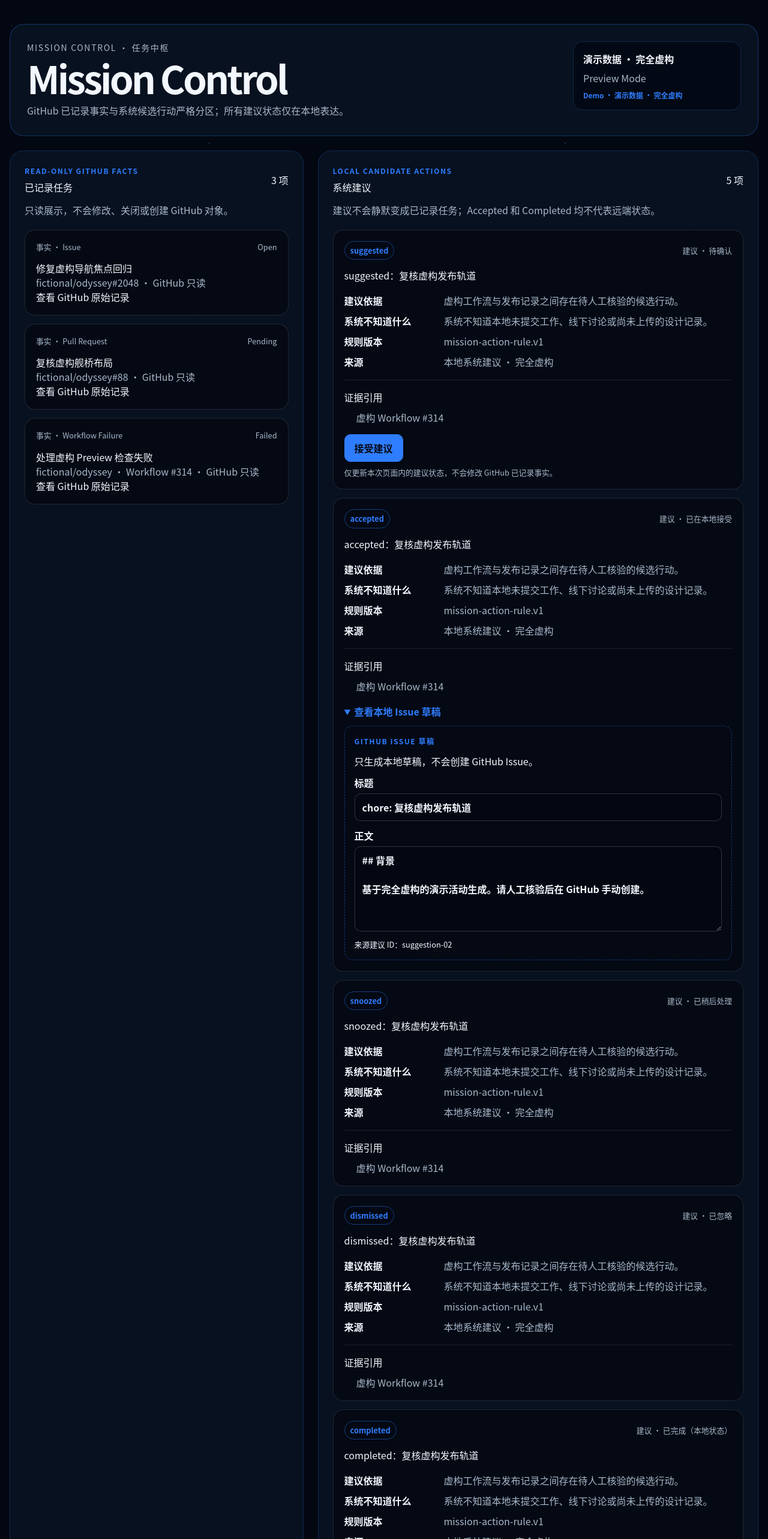
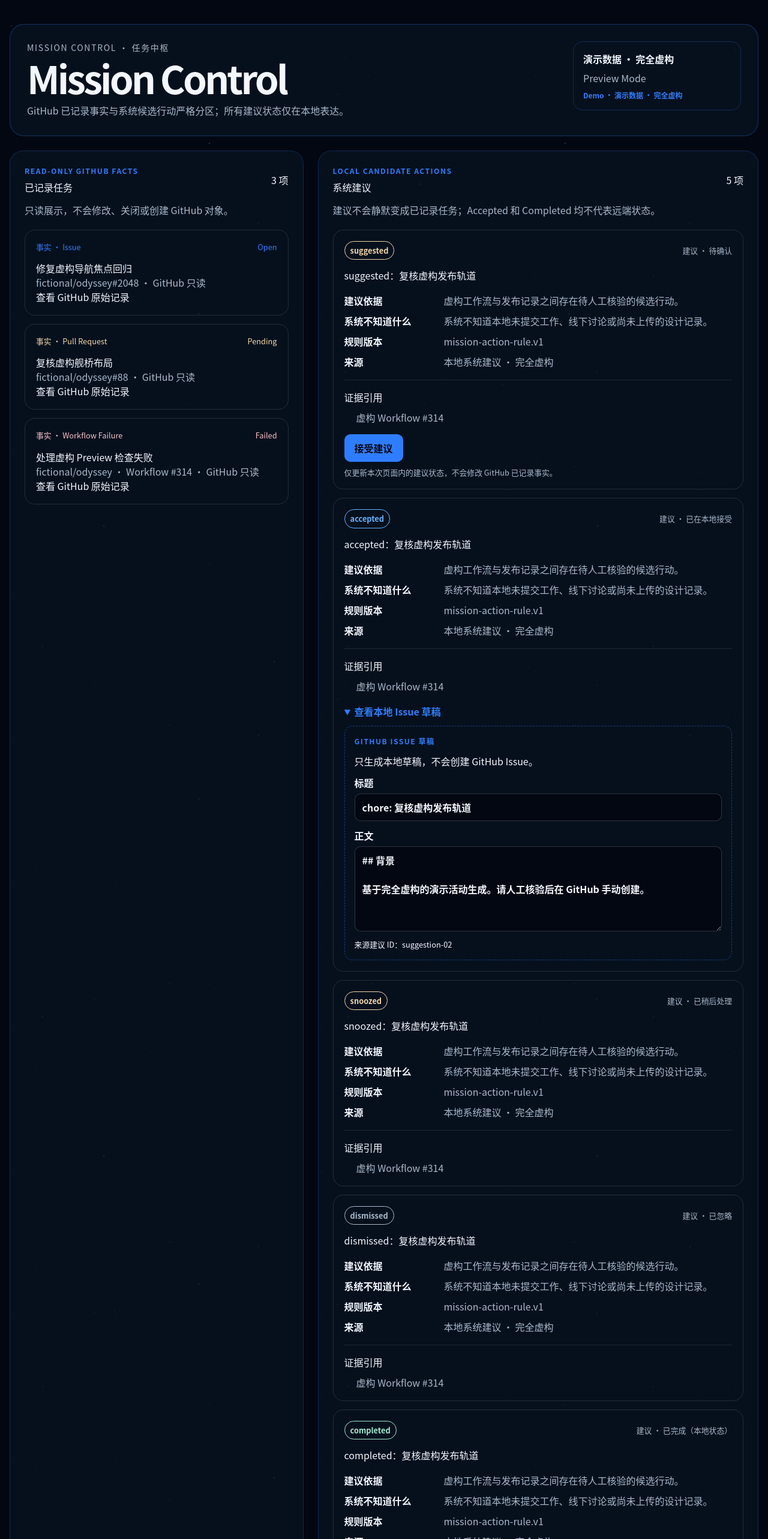
Before and after one commit to hehehehehehecai/executor-command-center, a Next.js app: page /mission-control in a window 1280 px wide. Shown: the top 2566 px of the page at 60% size. Built offline with nearby package versions, Linux system fonts and the light colour scheme.

Commit message:
style(mission-control): adapt task surfaces and status colors to shared themes

```diff
--- a/src/features/mission-control/mission-control.module.css
+++ b/src/features/mission-control/mission-control.module.css
@@ -1,4 +1,8 @@
 .shell {
+  --mission-surface: color-mix(in srgb, var(--surface) 80%, transparent);
+  --mission-warning: color-mix(in srgb, var(--foreground) 60%, var(--space-warning));
+  --mission-danger: color-mix(in srgb, var(--foreground) 60%, var(--space-danger));
+  --mission-success: color-mix(in srgb, var(--foreground) 60%, var(--space-success));
   width: min(1440px, calc(100% - 32px));
   margin: 0 auto;
   padding: 40px 0 64px;
@@ -13,7 +17,7 @@
   padding: 28px;
   border: 1px solid color-mix(in srgb, var(--accent) 32%, transparent);
   border-radius: 24px;
-  background: color-mix(in srgb, var(--surface) 92%, transparent);
+  background: var(--mission-surface);
 }
 
 .title {
@@ -36,7 +40,7 @@
   padding: 16px;
   border: 1px solid color-mix(in srgb, var(--accent) 24%, transparent);
   border-radius: 16px;
-  background: color-mix(in srgb, var(--background) 72%, transparent);
+  background: transparent;
 }
 
 .provenance span,
@@ -60,7 +64,7 @@
   padding: 24px;
   border: 1px solid color-mix(in srgb, var(--accent) 22%, transparent);
   border-radius: 22px;
-  background: color-mix(in srgb, var(--surface) 94%, transparent);
+  background: var(--mission-surface);
 }
 
 .regionHeading,
@@ -107,7 +111,7 @@
   padding: 18px;
   border: 1px solid color-mix(in srgb, var(--foreground) 12%, transparent);
   border-radius: 17px;
-  background: color-mix(in srgb, var(--background) 70%, transparent);
+  background: transparent;
 }
 
 .taskCard h3,
@@ -165,7 +169,7 @@
   padding: 14px 18px;
   border: 1px solid color-mix(in srgb, var(--accent) 36%, transparent);
   border-radius: 14px;
-  background: color-mix(in srgb, var(--surface) 92%, transparent);
+  background: var(--mission-surface);
 }
 
 .suggestionAction {
@@ -188,7 +192,7 @@
 }
 
 .suggestionAction button:focus-visible {
-  outline: 3px solid var(--accent);
+  outline: 3px solid var(--focus);
   outline-offset: 3px;
 }
 
@@ -209,7 +213,7 @@
 }
 
 .draftDisclosure summary:focus-visible {
-  outline: 3px solid var(--accent);
+  outline: 3px solid var(--focus);
   outline-offset: 3px;
 }
 
@@ -252,7 +256,7 @@
 .taskCard a:focus-visible,
 .suggestionCard a:focus-visible,
 .footer a:focus-visible {
-  outline: 3px solid var(--accent);
+  outline: 3px solid var(--focus);
   outline-offset: 3px;
 }
 
@@ -311,3 +315,34 @@
     gap: 4px;
   }
 }
+
+.taskCard[data-task-state="open"] .cardMeta { color: var(--accent); }
+.taskCard[data-task-state="pending"] .cardMeta { color: var(--mission-warning); }
+.taskCard[data-task-state="failed"] .cardMeta { color: var(--mission-danger); }
+.taskCard[data-task-state="unknown"] .cardMeta { color: var(--muted); }
+
+.statusBadge[data-suggestion-status="suggested"],
+.statusBadge[data-suggestion-status="snoozed"] {
+  color: var(--mission-warning);
+  border-color: var(--mission-warning);
+}
+.statusBadge[data-suggestion-status="accepted"] {
+  color: var(--focus);
+  border-color: var(--focus);
+}
+.statusBadge[data-suggestion-status="dismissed"] {
+  color: var(--muted);
+  border-color: var(--muted);
+}
+.statusBadge[data-suggestion-status="completed"] {
+  color: var(--mission-success);
+  border-color: var(--mission-success);
+}
+.feedback[data-feedback-kind="success"] {
+  color: var(--mission-success);
+  border-color: var(--mission-success);
+}
+.feedback[data-feedback-kind="error"] {
+  color: var(--mission-danger);
+  border-color: var(--mission-danger);
+}
```
Also changed, not shown: 1 other file (tests, documents, lock files or other folders).
